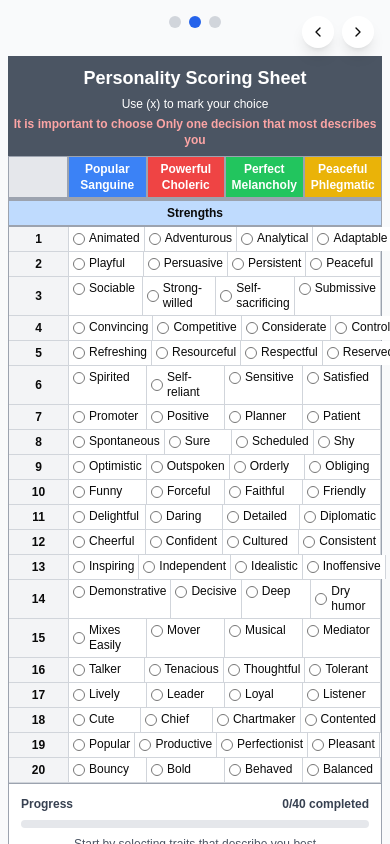
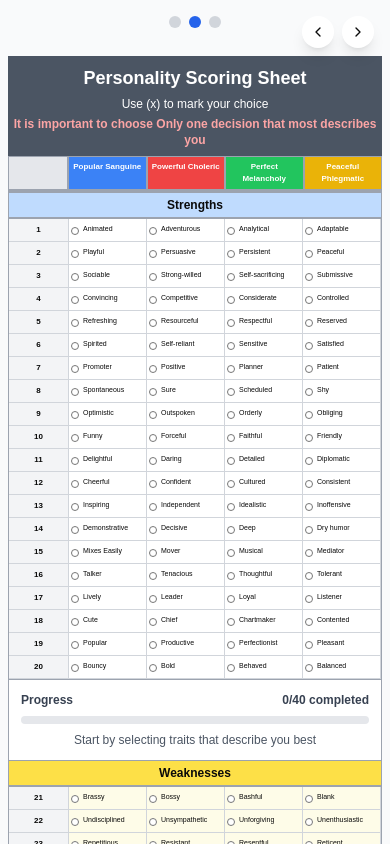
Before and after one commit to Thequam/Mobil-Phone--personality-plus-app, a Next.js app: page / in a window 390 px wide. Built offline with nearby package versions, Linux system fonts and the light colour scheme.

Commit message:
fix: improve mobile layout for assessment page
Reduce font sizes and enhance text wrapping for better mobile display.

Co-authored-by: Kwame <26202878+Thequam@users.noreply.github.com>

```diff
--- a/app/page.tsx
+++ b/app/page.tsx
@@ -1090,30 +1090,43 @@ export default function PersonalityPlusApp() {
             </div>
 
             {/* Column Headers */}
+            <style jsx global>{`
+              .assessment-cell {
+                word-break: break-word;
+                hyphens: auto;
+                overflow-wrap: break-word;
+              }
+            `}</style>
             <div
               className="grid border-b-2 border-gray-400"
               style={{ gridTemplateColumns: "60px 0.9fr 0.9fr 0.9fr 0.9fr" }}
             >
-              <div className="bg-gray-200 border border-gray-400 p-1 sm:p-2 text-center font-bold text-xs sm:text-sm"></div>
-              <div className="bg-blue-500 text-white border border-gray-400 p-1 sm:p-2 text-center font-bold text-xs">
+              <div className="bg-gray-200 border border-gray-400 p-1 sm:p-2 text-center font-bold text-[8px] sm:text-sm"></div>
+              <div className="bg-blue-500 text-white border border-gray-400 p-1 sm:p-2 text-center font-bold text-[8px] sm:text-xs">
                 Popular Sanguine
                 <br />
-                <span className="text-xs font-normal hidden sm:inline">Extrovert • Talker • Optimist</span>
-              </div>
-              <div className="bg-red-500 text-white border border-gray-400 p-1 sm:p-2 text-center font-bold text-xs">
+                <span className="text-[7px] sm:text-xs font-normal hidden sm:inline">
+                  Extrovert • Talker • Optimist
+                </span>
+              </div>
+              <div className="bg-red-500 text-white border border-gray-400 p-1 sm:p-2 text-center font-bold text-[8px] sm:text-xs">
                 Powerful Choleric
                 <br />
-                <span className="text-xs font-normal hidden sm:inline">Extrovert • Doer • Optimist</span>
-              </div>
-              <div className="bg-green-500 text-white border border-gray-400 p-1 sm:p-2 text-center font-bold text-xs">
+                <span className="text-[7px] sm:text-xs font-normal hidden sm:inline">Extrovert • Doer • Optimist</span>
+              </div>
+              <div className="bg-green-500 text-white border border-gray-400 p-1 sm:p-2 text-center font-bold text-[8px] sm:text-xs">
                 Perfect Melancholy
                 <br />
-                <span className="text-xs font-normal hidden sm:inline">Introvert • Thinker • Pessimist</span>
-              </div>
-              <div className="bg-yellow-500 text-white border border-gray-400 p-1 sm:p-2 text-center font-bold text-xs">
+                <span className="text-[7px] sm:text-xs font-normal hidden sm:inline">
+                  Introvert • Thinker • Pessimist
+                </span>
+              </div>
+              <div className="bg-yellow-500 text-white border border-gray-400 p-1 sm:p-2 text-center font-bold text-[8px] sm:text-xs">
                 Peaceful Phlegmatic
                 <br />
-                <span className="text-xs font-normal hidden sm:inline">Introvert • Watcher • Pessimist</span>
+                <span className="text-[7px] sm:text-xs font-normal hidden sm:inline">
+                  Introvert • Watcher • Pessimist
+                </span>
               </div>
             </div>
 
@@ -1130,21 +1143,24 @@ export default function PersonalityPlusApp() {
                   className="grid border-b border-gray-300"
                   style={{ gridTemplateColumns: "60px 0.9fr 0.9fr 0.9fr 0.9fr" }}
                 >
-                  <div className="bg-gray-100 border-r border-gray-300 p-1 sm:p-2 text-center font-bold text-xs sm:text-sm flex items-center justify-center">
+                  <div className="bg-gray-100 border-r border-gray-300 p-1 sm:p-2 text-center font-bold text-[8px] sm:text-sm flex items-center justify-center">
                     {index + 1}
                   </div>
                   {Object.entries(row).map(([temperament, trait]) => (
-                    <div key={temperament} className="border-r border-gray-300 px-1 py-1 sm:p-2 bg-white">
-                      <label className="flex items-center space-x-1 sm:space-x-2 cursor-pointer text-xs">
+                    <div
+                      key={temperament}
+                      className="border-r border-gray-300 px-0.5 py-1.5 sm:p-2 bg-white assessment-cell"
+                    >
+                      <label className="flex items-start space-x-1 sm:space-x-2 cursor-pointer text-[7px] sm:text-xs leading-none">
                         <input
                           type="radio"
                           name={`row-${index}`}
                           value={temperament}
                           checked={selections[index] === temperament}
                           onChange={() => handleSelection(index, temperament)}
-                          className="w-3 h-3 flex-shrink-0"
+                          className="w-2 h-2 sm:w-3 sm:h-3 flex-shrink-0 mt-0.5"
                         />
-                        <span className="flex-1 leading-tight">{trait}</span>
+                        <span className="flex-1 leading-tight break-words hyphens-auto">{trait}</span>
                       </label>
                     </div>
                   ))}
@@ -1194,21 +1210,24 @@ export default function PersonalityPlusApp() {
                   className="grid border-b border-gray-300"
                   style={{ gridTemplateColumns: "60px 0.9fr 0.9fr 0.9fr 0.9fr" }}
                 >
-                  <div className="bg-gray-100 border-r border-gray-300 p-1 sm:p-2 text-center font-bold text-xs sm:text-sm flex items-center justify-center">
+                  <div className="bg-gray-100 border-r border-gray-300 p-1 sm:p-2 text-center font-bold text-[8px] sm:text-sm flex items-center justify-center">
                     {index + 21}
                   </div>
                   {Object.entries(row).map(([temperament, trait]) => (
-                    <div key={temperament} className="border-r border-gray-300 px-1 py-1 sm:p-2 bg-yellow-50">
-                      <label className="flex items-center space-x-1 sm:space-x-2 cursor-pointer text-xs">
+                    <div
+                      key={temperament}
+                      className="border-r border-gray-300 px-0.5 py-1.5 sm:p-2 bg-yellow-50 assessment-cell"
+                    >
+                      <label className="flex items-start space-x-1 sm:space-x-2 cursor-pointer text-[7px] sm:text-xs leading-none">
                         <input
                           type="radio"
                           name={`row-${index + 20}`}
                           value={temperament}
                           checked={selections[index + 20] === temperament}
                           onChange={() => handleSelection(index + 20, temperament)}
-                          className="w-3 h-3 flex-shrink-0"
+                          className="w-2 h-2 sm:w-3 sm:h-3 flex-shrink-0 mt-0.5"
                         />
-                        <span className="flex-1 leading-tight">{trait}</span>
+                        <span className="flex-1 leading-tight break-words hyphens-auto">{trait}</span>
                       </label>
                     </div>
                   ))}
```
